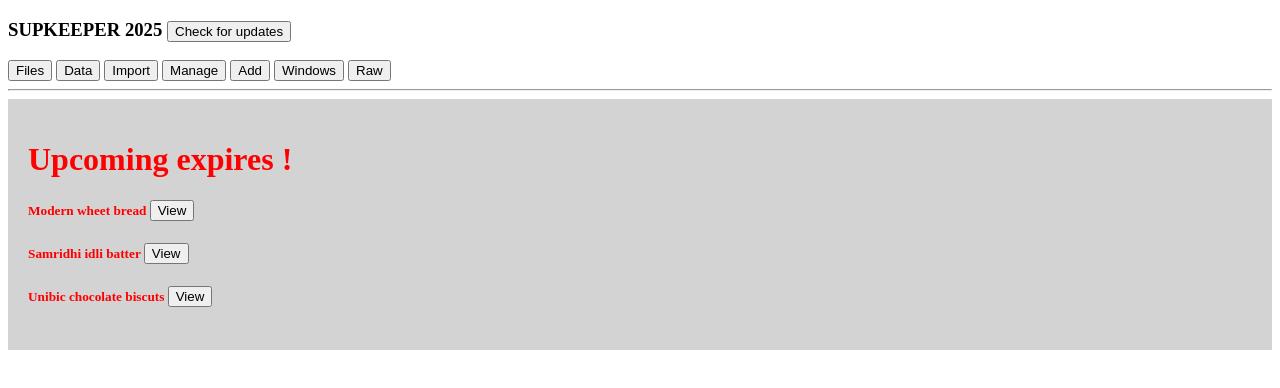
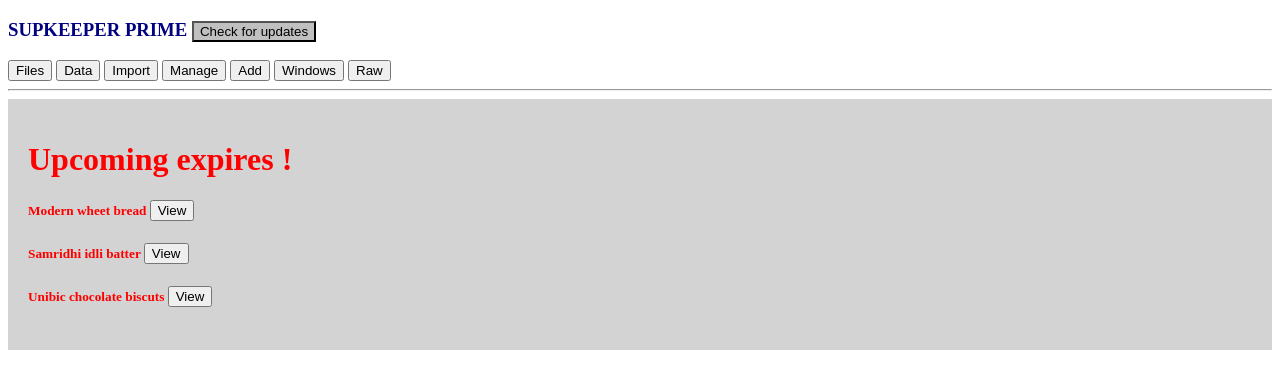
Before and after one commit to jeswinjoss/Supermarket-keeper2025, a plain HTML site: page index.html in a window 1280 px wide. Drawn offline with Linux system fonts and the light colour scheme.

Commit message:
Add files via upload

```diff
--- a/index.html
+++ b/index.html
@@ -8,8 +8,8 @@
   <title>Supermarket Keeper</title>
 </head>
 <body>
-  <header><h3>SUPKEEPER 2025 <a href="updates.html">
-  <button>Check for updates</button>
+  <header><h3 style="color:navy"><b>SUPKEEPER PRIME</b> <a href="updates.html">
+  <button style="background-color: silver">Check for updates</button>
   </a></h3>
   </header>
 
```
